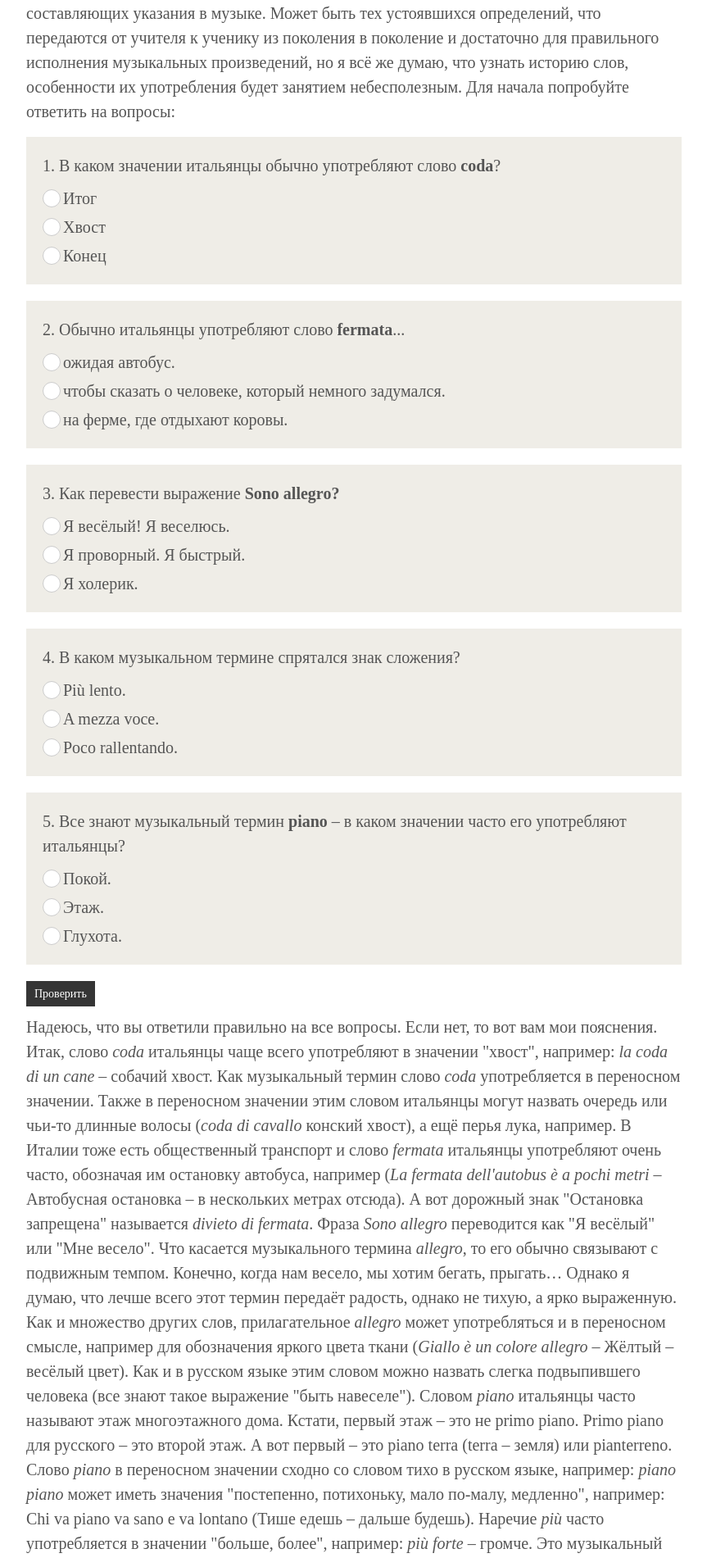
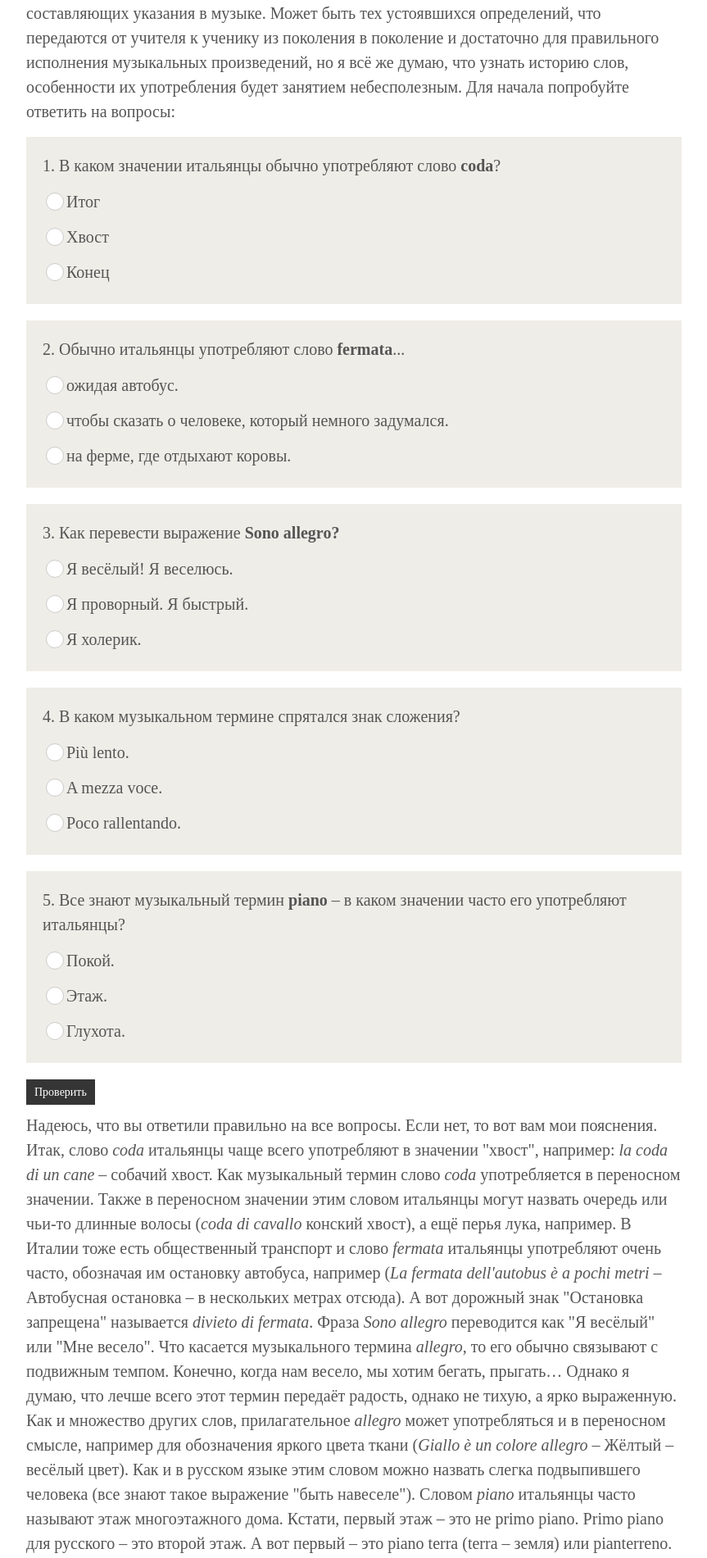
Before and after one commit to postolny/postolny.github.io, a Jekyll site: the page built from _posts/2020-12-05-termini-musicali.md, in a window 1280 px wide. Shown: the part 703-2604 px from the top of the page at 82% size, without its empty margins (208-1071 px from the left). Built offline with Jekyll 4.4.1, drawn with Linux system fonts in a browser that asks for light colours.

Commit message:
Add files via upload

```diff
--- a/_sass/tale/_tests.scss
+++ b/_sass/tale/_tests.scss
@@ -141,10 +141,11 @@
 .quiz-msg.incorrect {
   background: #ffe5cc;
 }
-label.correct {
+.domanda label {
+  padding:0.2em;
+}
+.domanda label.correct {
   background: #8dc692;
-  margin-left: -0.2em;
-  padding: 0.2em;
   color: #fff;
 }
 .risultati {
```
